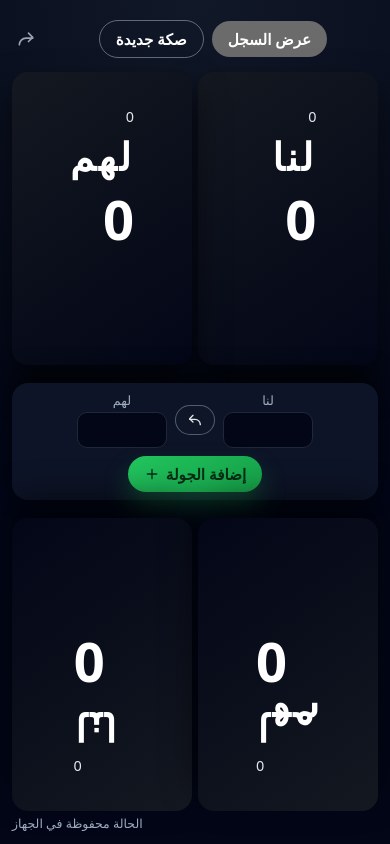
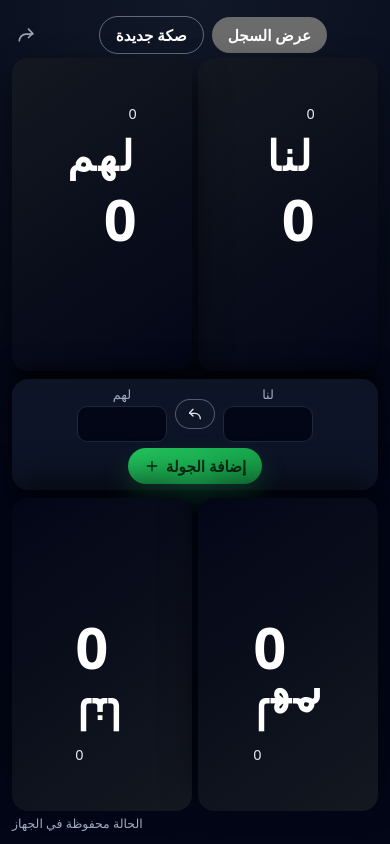
Before and after one commit to Altuwaylie/baloot, a plain HTML site: page index.html in a window 390 px wide. Drawn offline with Linux system fonts and the light colour scheme.

Commit message:
Update index.html

```diff
--- a/index.html
+++ b/index.html
@@ -29,182 +29,40 @@
 
     html,
     body {
+      margin: 0;
+      padding: 0;
+      width: 100%;
       height: 100%;
-      margin: 0;
-      overflow: hidden; /* تقليل حركة الشاشة لأعلى/أسفل */
+      overflow: hidden; /* لا تمرير */
     }
 
     body {
       background: radial-gradient(circle at top, #111827, #020617 55%);
       color: var(--text-main);
       display: flex;
-      flex-direction: column;
     }
 
+    /* الحاوية الرئيسية: دائماً بارتفاع الشاشة الفعلي */
     .app {
-  height: 100%;
-  width: 100%;
-  margin: 0;
-  padding: 12px;
       display: flex;
       flex-direction: column;
-
-  /* مهم للفولد والهواتف ذات الحافة السفلية */
+      width: 100%;
+      height: 100svh; /* يتكيف مع كل الأجهزة الحديثة */
+      padding: 12px;
       padding-bottom: calc(env(safe-area-inset-bottom, 0px) + 12px);
     }
 
-/* من عرض 768px وفوق (تابلت، فولد أفقي، كمبيوتر) نرجع نوسّطها */
-@media (min-width: 768px) {
-  .app {
-    margin: 0 auto;   /* توسيط في المنتصف */
-  }
-}
-
-
-
+    /* الهيدر */
     header {
-      padding: 8px 0 4px;
+      padding: 4px 0 4px;
       display: flex;
       align-items: center;
       justify-content: space-between;
       gap: 8px;
+      flex-shrink: 0;
     }
 
-    .boards {
-      display: flex;
-      flex-direction: column;
-      gap: 10px;
-      margin-top: 10px;
-      flex: 1;
-    }
-
-    .card-row {
-      display: flex;
-      gap: 6px;
-      flex: 1;
-    }
-
-  .card {
-  flex: 1.1;
-  background: linear-gradient(145deg, var(--card), #020617);
-  border-radius: 16px;
-  padding: 6px 20px;
-  box-shadow: 0 18px 35px rgba(0, 0, 0, 0.6);
-  display: flex;
-  flex-direction: column;
-  align-items: center;
-  justify-content: center;
-  position: relative;
-  overflow: hidden;
-  min-height: 130px; /* بدل 145px، جرّب 175 أو 180 حسب ما يعجبك */
-}
-
-
-    .card-lana.highlight {
-      background: linear-gradient(145deg, var(--card-highlight-lana), #064e3b);
-    }
-
-    .card-lahom.highlight {
-      background: linear-gradient(145deg, var(--card-highlight-lahom), #7f1d1d);
-    }
-
-    .wins-badge {
-      font-size: 0.9rem;
-      color: #e5e7eb;
-      margin-bottom: 4px;
-    }
-
-    .card-title {
-      font-size: 3.5rem;
-      font-weight: 700;
-      letter-spacing: 0.08em;
-      margin-bottom: 8px;
-      text-transform: uppercase;
-    }
-
-    .score {
-      font-size: 5rem;
-      font-weight: 800;
-      line-height: 1.1;
-      margin: 2px 0;
-    }
-
-    .remaining {
-      margin-top: 4px;
-      font-size: 3.2rem;
-      font-weight: 700;
-      color: var(--accent);
-      min-height: 3.4rem; /* حجز مساحة ثابتة للمتبقي */
-    }
-
-    .remaining.zero {
-      color: #facc15;
-    }
-
-    .label-remaining {
-      font-size: 0.9rem;
-      color: var(--text-muted);
-      letter-spacing: 0.12em;
-      text-transform: uppercase;
-      margin-top: 2px;
-      min-height: 1.2rem; /* حجز مساحة لعنوان المتبقي */
-    }
-
-    .rotate-180 {
-      transform: rotate(180deg);
-    }
-
-    .middle-input {
-      margin-top: 8px;
-      margin-bottom: 8px;
-      padding: 8px 10px;
-      background: rgba(15, 23, 42, 0.9);
-      border-radius: 16px;
-      backdrop-filter: blur(18px);
-      box-shadow: 0 -8px 25px rgba(0, 0, 0, 0.7);
-      display: flex;
-      flex-direction: column;
-      align-items: center;
-      justify-content: center;
-      gap: 8px;
-    }
-
-    .middle-input .inputs-row {
-      display: flex;
-      gap: 8px;
-      align-items: center;
-    }
-
-    .inputs input[type="number"] {
-      width: 90px;
-      padding: 6px 8px;
-      border-radius: 10px;
-      border: 1px solid #1f2937;
-      background: #020617;
-      color: var(--text-main);
-      font-size: 1rem;
-      text-align: center;
-      outline: none;
-    }
-
-    .inputs input[type="number"]::-webkit-outer-spin-button,
-    .inputs input[type="number"]::-webkit-inner-spin-button {
-      -webkit-appearance: none;
-      margin: 0;
-    }
-
-    .inputs input[type="number"] {
-      -moz-appearance: textfield;
-    }
-
-    .input-label {
-      font-size: 0.8rem;
-      color: var(--text-muted);
-      margin-bottom: 3px;
-      display: block;
-      text-align: center;
-    }
-
+    /* الأزرار في الهيدر */
     .btn {
       border: none;
       border-radius: 999px;
@@ -252,6 +110,143 @@
       height: 16px;
     }
 
+    /* لوحات البطاقات + المدخل: تأخذ كل المساحة المتبقية */
+    .boards {
+      display: flex;
+      flex-direction: column;
+      gap: 8px;
+      flex: 1;           /* تمدد بين الهيدر والأسفل */
+      min-height: 0;     /* حتى لا تضغط الهيدر/الأسفل */
+    }
+
+    /* صف علوي وسفلي، كل واحد يأخذ نصف المساحة المتبقية تقريباً */
+    .card-row {
+      display: flex;
+      gap: 6px;
+      flex: 1;
+      min-height: 0;
+    }
+
+    .card {
+      flex: 1;
+      background: linear-gradient(145deg, var(--card), #020617);
+      border-radius: 16px;
+      padding: 8px 20px;
+      box-shadow: 0 18px 35px rgba(0, 0, 0, 0.6);
+      display: flex;
+      flex-direction: column;
+      align-items: center;
+      justify-content: center;
+      position: relative;
+      overflow: hidden;
+      min-width: 0;
+    }
+
+    .card-lana.highlight {
+      background: linear-gradient(145deg, var(--card-highlight-lana), #064e3b);
+    }
+
+    .card-lahom.highlight {
+      background: linear-gradient(145deg, var(--card-highlight-lahom), #7f1d1d);
+    }
+
+    .wins-badge {
+      font-size: 0.9rem;
+      color: #e5e7eb;
+      margin-bottom: 4px;
+    }
+
+    .card-title {
+      font-size: 3.2rem;
+      font-weight: 700;
+      letter-spacing: 0.08em;
+      margin-bottom: 4px;
+      text-transform: uppercase;
+    }
+
+    .score {
+      font-size: 4.4rem;
+      font-weight: 800;
+      line-height: 1.1;
+      margin: 2px 0;
+    }
+
+    .remaining {
+      margin-top: 2px;
+      font-size: 2.8rem;
+      font-weight: 700;
+      color: var(--accent);
+      min-height: 3.0rem; /* يحجز مساحة ثابتة للمتبقي */
+    }
+
+    .remaining.zero {
+      color: #facc15;
+    }
+
+    .label-remaining {
+      font-size: 0.85rem;
+      color: var(--text-muted);
+      letter-spacing: 0.12em;
+      text-transform: uppercase;
+      margin-top: 2px;
+      min-height: 1.1rem; /* يحجز مساحة لعنوان المتبقي */
+    }
+
+    .rotate-180 {
+      transform: rotate(180deg);
+    }
+
+    /* منطقة الإدخال في الوسط: ارتفاع ثابت نسبيًا */
+    .middle-input {
+      flex-shrink: 0;
+      padding: 6px 10px;
+      background: rgba(15, 23, 42, 0.9);
+      border-radius: 16px;
+      backdrop-filter: blur(18px);
+      box-shadow: 0 -8px 25px rgba(0, 0, 0, 0.7);
+      display: flex;
+      flex-direction: column;
+      align-items: center;
+      justify-content: center;
+      gap: 6px;
+    }
+
+    .middle-input .inputs-row {
+      display: flex;
+      gap: 8px;
+      align-items: center;
+    }
+
+    .inputs input[type="number"] {
+      width: 90px;
+      padding: 6px 8px;
+      border-radius: 10px;
+      border: 1px solid #1f2937;
+      background: #020617;
+      color: var(--text-main);
+      font-size: 1rem;
+      text-align: center;
+      outline: none;
+    }
+
+    .inputs input[type="number"]::-webkit-outer-spin-button,
+    .inputs input[type="number"]::-webkit-inner-spin-button {
+      -webkit-appearance: none;
+      margin: 0;
+    }
+
+    .inputs input[type="number"] {
+      -moz-appearance: textfield;
+    }
+
+    .input-label {
+      font-size: 0.8rem;
+      color: var(--text-muted);
+      margin-bottom: 3px;
+      display: block;
+      text-align: center;
+    }
+
     .bottom-bar {
       margin-top: 4px;
       display: flex;
@@ -260,6 +255,7 @@
       font-size: 0.78rem;
       color: var(--text-muted);
       gap: 8px;
+      flex-shrink: 0;
     }
 
     .toast {
@@ -408,13 +404,13 @@
     }
 
     @media (max-width: 480px) {
+      .card-title {
+        font-size: 2.6rem;
+      }
       .score {
-        font-size: 3.4rem;
+        font-size: 3.6rem;
       }
       .remaining {
-        font-size: 2.4rem;
-      }
-      .card-title {
         font-size: 2.4rem;
       }
     }
@@ -422,9 +418,8 @@
 </head>
 <body>
   <div class="app">
-    <!-- هيدر: الأزرار في المنتصف، زر إعادة التراجع على الطرف -->
+    <!-- هيدر -->
     <header>
-      <div style="display:flex; align-items:center; justify-content:space-between; gap:8px; width:100%;">
       <div style="flex:1; display:flex; align-items:center; justify-content:center; gap:8px;">
         <button class="btn btn-history" id="btn-history">عرض السجل</button>
         <button class="btn btn-secondary" id="btn-new-game">صكة جديدة</button>
@@ -461,11 +456,11 @@
           />
         </svg>
       </button>
-      </div>
     </header>
 
+    <!-- البطاقات + المدخل -->
     <main class="boards">
-      <!-- لوحات أعلى -->
+      <!-- الصف العلوي -->
       <section class="card-row" id="row-top">
         <section class="card card-lana" id="card-lana-top">
           <div class="card-inner">
@@ -533,7 +528,7 @@
         </button>
       </section>
 
-      <!-- لوحات أسفل معكوسة -->
+      <!-- الصف السفلي معكوس -->
       <section class="card-row rotate-180" id="row-bottom">
         <section class="card card-lana" id="card-lana-bottom">
           <div class="card-inner">
@@ -557,6 +552,7 @@
       </section>
     </main>
 
+    <!-- أسفل -->
     <div class="bottom-bar">
       <span>الحالة محفوظة في الجهاز</span>
     </div>
@@ -656,7 +652,7 @@
         history = Array.isArray(data.history) ? data.history : [];
         lastUndone = data.lastUndone ?? null;
         lanaWins = data.lanaWins ?? 0;
-        lahomWins = data.lomWins ?? 0;
+        lahomWins = data.lahomWins ?? 0;
         startTimestamp = data.startTimestamp ?? null;
         if (startTimestamp !== null) {
           startClock();
```
Lines whose indentation alone changed are shown as unchanged.
